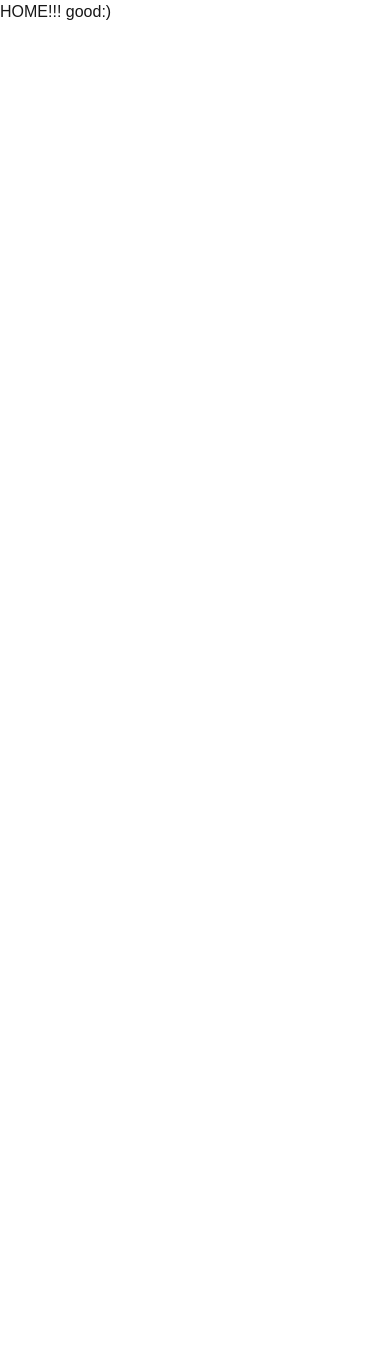
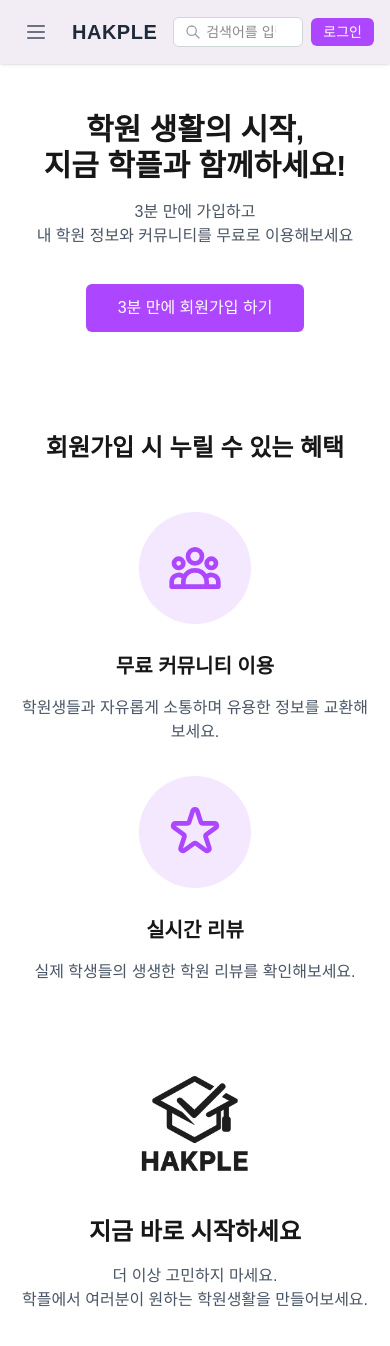
Before and after one commit to jiyuuuuun/hakple, a Next.js app in the folder frontend/: page / in a window 390 px wide. Shown: the top 1346 px of the page. Before the commit the page ends 844 px from the top, so only its background shows below. Built offline with nearby package versions, Linux system fonts and the light colour scheme.

Commit message:
Feat: 홈페이지 UI

```diff
--- a/frontend/src/app/layout.tsx
+++ b/frontend/src/app/layout.tsx
@@ -1,20 +1,20 @@
-import type { Metadata } from "next";
-import { Geist, Geist_Mono } from "next/font/google";
-import "./globals.css";
+import type { Metadata } from 'next';
+import { Geist, Geist_Mono } from 'next/font/google';
+import './globals.css';
 
 const geistSans = Geist({
-  variable: "--font-geist-sans",
-  subsets: ["latin"],
+  variable: '--font-geist-sans',
+  subsets: ['latin'],
 });
 
 const geistMono = Geist_Mono({
-  variable: "--font-geist-mono",
-  subsets: ["latin"],
+  variable: '--font-geist-mono',
+  subsets: ['latin'],
 });
 
 export const metadata: Metadata = {
-  title: "황금도박희 | 학습 플랫폼",
-  description: "재미있게 학습하고 포인트를 모아 다양한 혜택을 받는 게임화된 학습 플랫폼",
+  title: 'Hakple | 학습 플랫폼',
+  description: '학원생들을 위한 커뮤니티 플랫폼',
 };
 
 export default function RootLayout({
--- a/frontend/src/app/page.tsx
+++ b/frontend/src/app/page.tsx
@@ -1,4 +1,235 @@
+'use client';
+
+import Link from 'next/link';
+import { useState } from 'react';
+
 export default function Home() {
   console.log(process.env.NEXT_PUBLIC_API_BASE_URL);
-  return <div>HOME!!! good:)</div>;
+  const [isMenuOpen, setIsMenuOpen] = useState(false);
+
+  return (
+    <>
+      <header className="bg-[#f2edf4] py-3 sticky top-0 z-10 shadow-sm">
+        <div className="max-w-screen-lg mx-auto px-4">
+          <div className="flex items-center justify-between">
+            {/* 왼쪽: 로고와 네비게이션 */}
+            <div className="flex items-center space-x-4 md:space-x-8">
+              {/* 모바일 메뉴 버튼 - 왼쪽으로 이동 */}
+              <button
+                className="md:hidden p-2 text-gray-500 rounded-md hover:bg-gray-100 focus:outline-none"
+                onClick={() => setIsMenuOpen(!isMenuOpen)}
+              >
+                <svg
+                  className="w-6 h-6"
+                  fill="none"
+                  stroke="currentColor"
+                  viewBox="0 0 24 24"
+                >
+                  {isMenuOpen ? (
+                    <path
+                      strokeLinecap="round"
+                      strokeLinejoin="round"
+                      strokeWidth="2"
+                      d="M6 18L18 6M6 6l12 12"
+                    />
+                  ) : (
+                    <path
+                      strokeLinecap="round"
+                      strokeLinejoin="round"
+                      strokeWidth="2"
+                      d="M4 6h16M4 12h16M4 18h16"
+                    />
+                  )}
+                </svg>
+              </button>
+
+              <Link href="/" className="flex items-center flex-shrink-0">
+                <span className="font-bold text-xl md:text-2xl tracking-wide text-gray-800">
+                  HAKPLE
+                </span>
+              </Link>
+
+              {/* 데스크탑 메뉴 */}
+              <nav className="hidden md:flex space-x-4 lg:space-x-6">
+                <Link
+                  href="/home"
+                  className="font-medium text-gray-700 hover:text-gray-900 whitespace-nowrap"
+                >
+                  홈
+                </Link>
+                <Link
+                  href="/academy"
+                  className="font-medium text-gray-700 hover:text-gray-900 whitespace-nowrap"
+                >
+                  게시판
+                </Link>
+                <Link
+                  href="/boad"
+                  className="font-medium text-gray-700 hover:text-gray-900 whitespace-nowrap"
+                >
+                  인기글
+                </Link>
+                <Link
+                  href="/community"
+                  className="font-medium text-gray-700 hover:text-gray-900 whitespace-nowrap"
+                >
+                  캘린더
+                </Link>
+              </nav>
+            </div>
+
+            {/* 오른쪽: 검색과 로그인 */}
+            <div className="flex items-center space-x-2 md:space-x-3">
+              <div className="relative w-full max-w-[180px] md:max-w-[220px]">
+                <div className="absolute inset-y-0 left-0 pl-3 flex items-center pointer-events-none">
+                  <svg
+                    className="w-4 h-4 md:w-5 md:h-5 text-gray-400"
+                    fill="none"
+                    strokeLinecap="round"
+                    strokeLinejoin="round"
+                    strokeWidth="2"
+                    viewBox="0 0 24 24"
+                    stroke="currentColor"
+                  >
+                    <path d="M21 21l-6-6m2-5a7 7 0 11-14 0 7 7 0 0114 0z"></path>
+                  </svg>
+                </div>
+                <input
+                  type="search"
+                  className="block w-full pl-8 md:pl-10 pr-3 py-1 md:py-2 border border-gray-300 rounded-md leading-5 bg-white focus:outline-none focus:ring-purple-500 focus:border-purple-500 text-sm"
+                  placeholder="검색어를 입력하세요"
+                />
+              </div>
+              <button className="bg-purple-500 hover:bg-purple-600 text-white font-medium py-1 px-3 md:py-2 md:px-6 rounded-md text-sm whitespace-nowrap">
+                로그인
+              </button>
+            </div>
+          </div>
+
+          {/* 모바일 메뉴 */}
+          {isMenuOpen && (
+            <div className="mt-3 md:hidden">
+              <nav className="flex flex-col space-y-2 py-2">
+                <Link
+                  href="/home"
+                  className="font-medium text-gray-700 hover:text-gray-900 px-2 py-1 rounded-md hover:bg-gray-100"
+                >
+                  홈
+                </Link>
+                <Link
+                  href="/academy"
+                  className="font-medium text-gray-700 hover:text-gray-900 px-2 py-1 rounded-md hover:bg-gray-100"
+                >
+                  게시판
+                </Link>
+                <Link
+                  href="/boad"
+                  className="font-medium text-gray-700 hover:text-gray-900 px-2 py-1 rounded-md hover:bg-gray-100"
+                >
+                  인기글
+                </Link>
+                <Link
+                  href="/community"
+                  className="font-medium text-gray-700 hover:text-gray-900 px-2 py-1 rounded-md hover:bg-gray-100"
+                >
+                  캘린더
+                </Link>
+              </nav>
+            </div>
+          )}
+        </div>
+      </header>
+
+      <main className="flex flex-col items-center justify-center py-12 px-4 max-w-screen-lg mx-auto">
+        <section className="w-full text-center mb-20">
+          <h1 className="text-3xl font-bold mb-4">
+            학원 생활의 시작,
+            <br />
+            지금 학플과 함께하세요!
+          </h1>
+          <p className="text-gray-600 mb-9">
+            3분 만에 가입하고
+            <br />내 학원 정보와 커뮤니티를 무료로 이용해보세요
+          </p>
+          <button className="bg-purple-500 hover:bg-purple-600 text-white font-medium py-3 px-8 rounded-md">
+            3분 만에 회원가입 하기
+          </button>
+        </section>
+
+        <section className="w-full mb-10 py-5">
+          <h2 className="text-2xl font-bold text-center mb-12">
+            회원가입 시 누릴 수 있는 혜택
+          </h2>
+
+          <div className="grid grid-cols-1 md:grid-cols-2 gap-8">
+            <div className="flex flex-col items-center text-center">
+              <div className="p-7 mb-7 bg-purple-100 rounded-full">
+                <svg
+                  xmlns="http://www.w3.org/2000/svg"
+                  className="h-14 w-14 text-purple-500"
+                  fill="none"
+                  viewBox="0 0 24 24"
+                  stroke="currentColor"
+                >
+                  <path
+                    strokeLinecap="round"
+                    strokeLinejoin="round"
+                    strokeWidth={2}
+                    d="M17 20h5v-2a3 3 0 00-5.356-1.857M17 20H7m10 0v-2c0-.656-.126-1.283-.356-1.857M7 20H2v-2a3 3 0 015.356-1.857M7 20v-2c0-.656.126-1.283.356-1.857m0 0a5.002 5.002 0 019.288 0M15 7a3 3 0 11-6 0 3 3 0 016 0zm6 3a2 2 0 11-4 0 2 2 0 014 0zM7 10a2 2 0 11-4 0 2 2 0 014 0z"
+                  />
+                </svg>
+              </div>
+              <h3 className="text-xl font-bold mb-4">무료 커뮤니티 이용</h3>
+              <p className="text-gray-600">
+                학원생들과 자유롭게 소통하며 유용한 정보를 교환해보세요.
+              </p>
+            </div>
+
+            <div className="flex flex-col items-center text-center">
+              <div className="p-7 mb-7 bg-purple-100 rounded-full">
+                <svg
+                  xmlns="http://www.w3.org/2000/svg"
+                  className="h-14 w-14 text-purple-500"
+                  fill="none"
+                  viewBox="0 0 24 24"
+                  stroke="currentColor"
+                >
+                  <path
+                    strokeLinecap="round"
+                    strokeLinejoin="round"
+                    strokeWidth={2}
+                    d="M11.049 2.927c.3-.921 1.603-.921 1.902 0l1.519 4.674a1 1 0 00.95.69h4.915c.969 0 1.371 1.24.588 1.81l-3.976 2.888a1 1 0 00-.363 1.118l1.518 4.674c.3.922-.755 1.688-1.538 1.118l-3.976-2.888a1 1 0 00-1.176 0l-3.976 2.888c-.783.57-1.838-.197-1.538-1.118l1.518-4.674a1 1 0 00-.363-1.118l-3.976-2.888c-.784-.57-.38-1.81.588-1.81h4.914a1 1 0 00.951-.69l1.519-4.674z"
+                  />
+                </svg>
+              </div>
+              <h3 className="text-xl font-bold mb-4">실시간 리뷰</h3>
+              <p className="text-gray-600">
+                실제 학생들의 생생한 학원 리뷰를 확인해보세요.
+              </p>
+            </div>
+          </div>
+        </section>
+
+        <section className="w-full text-center mb-10">
+          <div className="mb-3">
+            <div className="w-40 h-40 mx-auto flex items-center justify-center">
+              <img
+                src="logo.png"
+                alt="지금 바로 시작하세요"
+                width={200}
+                height={200}
+                className="mx-auto"
+              />
+            </div>
+          </div>
+          <h2 className="text-2xl font-bold mb-4">지금 바로 시작하세요</h2>
+          <p className="text-gray-600 mb-6">
+            더 이상 고민하지 마세요.
+            <br />
+            학플에서 여러분이 원하는 학원생활을 만들어보세요.
+          </p>
+        </section>
+      </main>
+    </>
+  );
 }
```
Also changed, not shown: frontend/public/logo.png (added).
